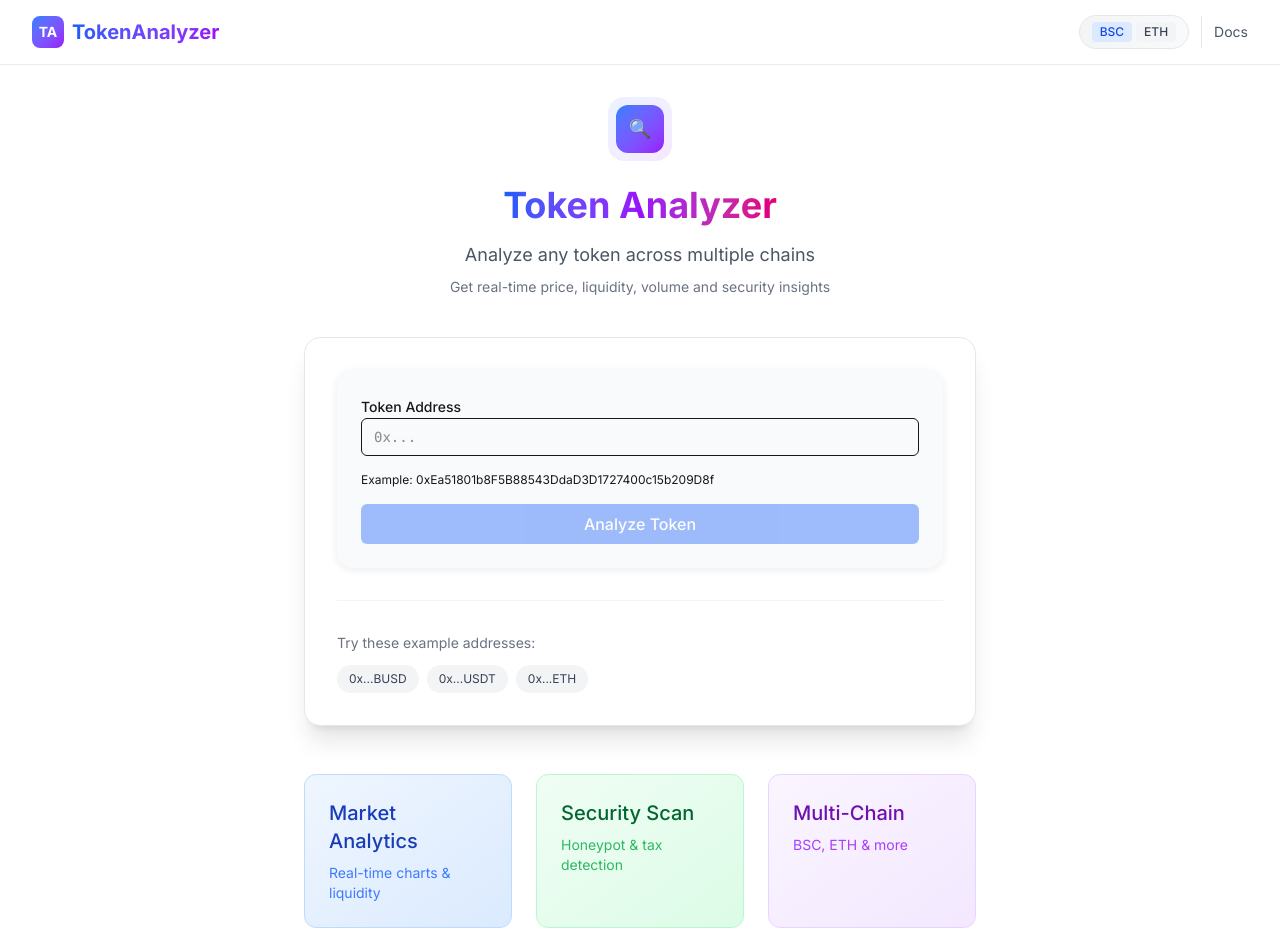
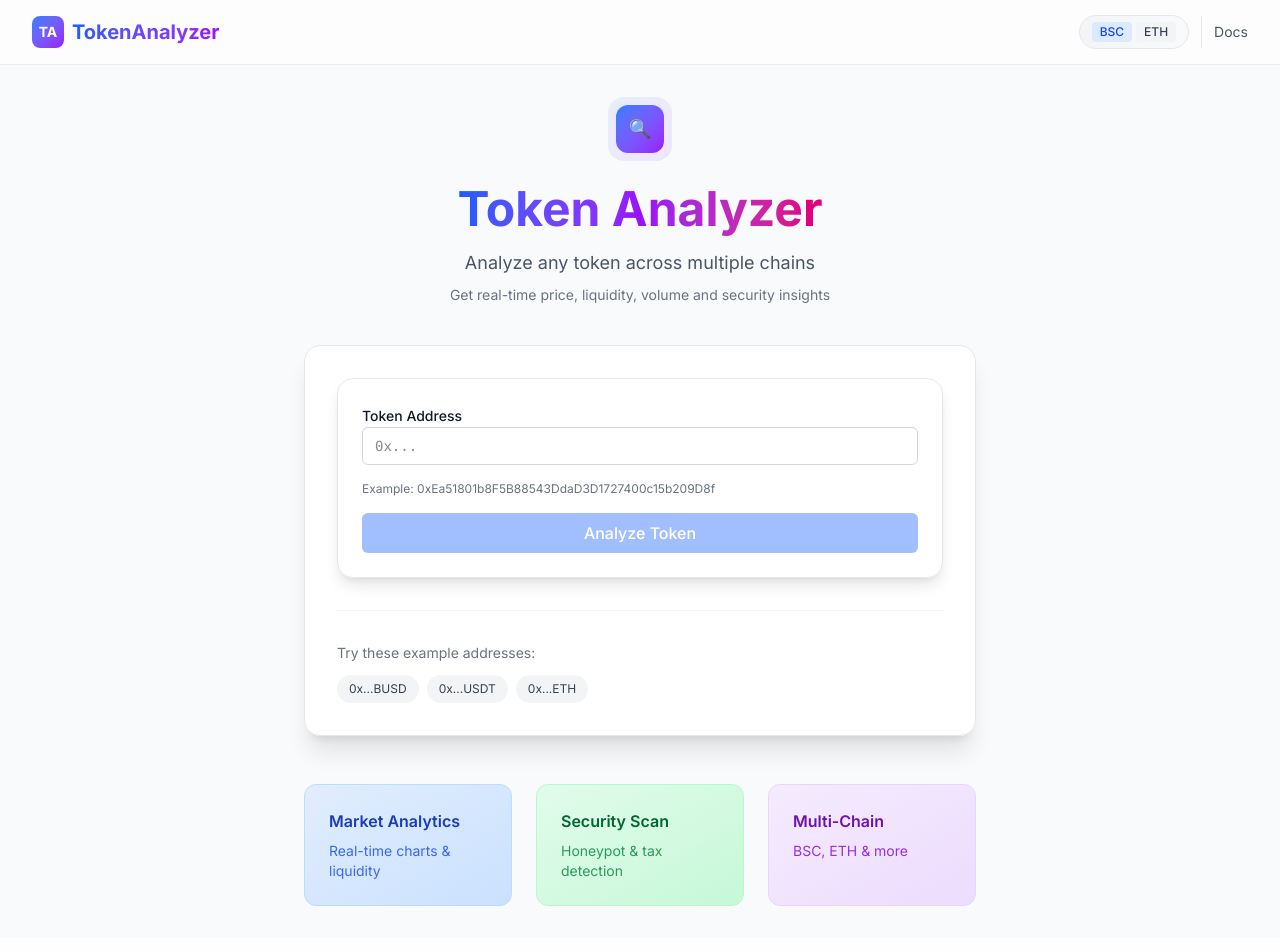
Before and after one commit to milevskidarko/tokenApp, a Next.js app: page / in a window 1280 px wide. Shown: the top 952 px of the page. Built offline with nearby package versions, Linux system fonts and the light colour scheme.

Commit message:
fix: move background color to body for full-page light/dark mode support

```diff
--- a/src/app/globals.css
+++ b/src/app/globals.css
@@ -5,41 +5,5 @@
   --foreground: #171717;
   --muted-foreground: #6b7280;
   --card-bg: #f9fafb;
-  --card-shadow: 0 2px 8px 0 rgba(0,0,0,0.08);
+  --card-shadow: 0 2px 8px 0 rgba(0, 0, 0, 0.08);
 }
-
-.dark {
-  --background: #18181b;
-  --foreground: #f4f4f5;
-  --muted-foreground: #a1a1aa;
-  --card-bg: #23232a;
-}
-
-body {
-  background: var(--background);
-  color: var(--foreground);
-  font-family: var(--font-geist-sans, Arial, Helvetica, sans-serif);
-}
-
-.card {
-  background: var(--card-bg);
-  border-radius: 1rem;
-  box-shadow: var(--card-shadow);
-  padding: 1.5rem;
-}
-
-h1, .h1 {
-  font-size: 2.25rem;
-  font-weight: 700;
-  line-height: 2.5rem;
-}
-h2, .h2 {
-  font-size: 1.5rem;
-  font-weight: 600;
-  line-height: 2rem;
-}
-h3, .h3 {
-  font-size: 1.25rem;
-  font-weight: 500;
-  line-height: 1.75rem;
-}
--- a/src/app/page.tsx
+++ b/src/app/page.tsx
@@ -3,7 +3,7 @@
 
 export default function Home() {
   return (
-    <div className="flex flex-1 items-center justify-center">
+    <div className="flex flex-1 items-center justify-center bg-gray-50 dark:bg-gray-900 min-h-screen transition-colors duration-200">
       <div className="w-full max-w-2xl mx-auto">
         <div className="text-center mb-10">
           <div className="inline-flex items-center justify-center p-2 rounded-2xl bg-gradient-to-br from-blue-500/10 to-purple-600/10 mb-6">
@@ -26,10 +26,10 @@
           </p>
         </div>
 
-        <div className="bg-white dark:bg-gray-800/50 rounded-2xl p-8 shadow-xl border border-gray-200 dark:border-gray-700/50 backdrop-blur-sm">
+        <div className="bg-white/90 dark:bg-gray-900/80 rounded-2xl p-8 shadow-xl border border-gray-200 dark:border-gray-700/50 backdrop-blur-sm">
           <TokenSearch />
 
-          <div className="mt-8 pt-8 border-t border-gray-100 dark:border-gray-700">
+          <div className="mt-8 pt-8 border-t border-gray-100 dark:border-gray-800">
             <p className="text-sm text-gray-500 dark:text-gray-400 mb-3">
               Try these example addresses:
             </p>
@@ -48,17 +48,17 @@
         </div>
 
         <div className="grid grid-cols-1 md:grid-cols-3 gap-6 mt-12">
-          <div className="p-6 rounded-xl bg-gradient-to-br from-blue-50 to-blue-100 dark:from-blue-900/20 dark:to-blue-800/10 border border-blue-200 dark:border-blue-800/30">
-            <h3 className="font-semibold text-blue-800 dark:text-blue-300 mb-2">Market Analytics</h3>
-            <p className="text-sm text-blue-600/80 dark:text-blue-400/80">Real-time charts & liquidity</p>
+          <div className="p-6 rounded-xl bg-gradient-to-br from-blue-100/80 to-blue-200/80 dark:from-blue-900/60 dark:to-blue-800/40 border border-blue-200 dark:border-blue-800/40">
+            <h3 className="font-semibold text-blue-800 dark:text-blue-200 mb-2">Market Analytics</h3>
+            <p className="text-sm text-blue-700/80 dark:text-blue-300/80">Real-time charts & liquidity</p>
           </div>
-          <div className="p-6 rounded-xl bg-gradient-to-br from-green-50 to-green-100 dark:from-green-900/20 dark:to-green-800/10 border border-green-200 dark:border-green-800/30">
-            <h3 className="font-semibold text-green-800 dark:text-green-300 mb-2">Security Scan</h3>
-            <p className="text-sm text-green-600/80 dark:text-green-400/80">Honeypot & tax detection</p>
+          <div className="p-6 rounded-xl bg-gradient-to-br from-green-100/80 to-green-200/80 dark:from-green-900/60 dark:to-green-800/40 border border-green-200 dark:border-green-800/40">
+            <h3 className="font-semibold text-green-800 dark:text-green-200 mb-2">Security Scan</h3>
+            <p className="text-sm text-green-700/80 dark:text-green-300/80">Honeypot & tax detection</p>
           </div>
-          <div className="p-6 rounded-xl bg-gradient-to-br from-purple-50 to-purple-100 dark:from-purple-900/20 dark:to-purple-800/10 border border-purple-200 dark:border-purple-800/30">
-            <h3 className="font-semibold text-purple-800 dark:text-purple-300 mb-2">Multi-Chain</h3>
-            <p className="text-sm text-purple-600/80 dark:text-purple-400/80">BSC, ETH & more</p>
+          <div className="p-6 rounded-xl bg-gradient-to-br from-purple-100/80 to-purple-200/80 dark:from-purple-900/60 dark:to-purple-800/40 border border-purple-200 dark:border-purple-800/40">
+            <h3 className="font-semibold text-purple-800 dark:text-purple-200 mb-2">Multi-Chain</h3>
+            <p className="text-sm text-purple-700/80 dark:text-purple-300/80">BSC, ETH & more</p>
           </div>
         </div>
       </div>
--- a/src/components/Main.tsx
+++ b/src/components/Main.tsx
@@ -2,7 +2,7 @@
 import React from 'react';
 
 const Main = ({ children }: { children: React.ReactNode }) => (
-  <main className="flex-1 w-full container mx-auto px-4 sm:px-6 lg:px-8 py-8">
+  <main className="flex-1 w-full container mx-auto px-4 sm:px-6 lg:px-8 py-8 bg-gray-50 dark:bg-gray-900 transition-colors duration-200">
     <div className="animate-in fade-in duration-500">
       {children}
     </div>
--- a/src/components/TokenPageClient.tsx
+++ b/src/components/TokenPageClient.tsx
@@ -62,9 +62,9 @@
   };
 
   return (
-    <div className="space-y-8 animate-in fade-in duration-500">
+    <div className="space-y-8 animate-in fade-in duration-500 bg-gray-50 dark:bg-gray-900 min-h-screen transition-colors duration-200">
       {/* Header Section */}
-      <div className="rounded-2xl bg-gradient-to-r from-blue-500/5 via-purple-500/5 to-pink-500/5 dark:from-blue-500/10 dark:via-purple-500/10 dark:to-pink-500/10 p-6 border border-gray-200/50 dark:border-gray-700/50">
+      <div className="rounded-2xl bg-gradient-to-r from-blue-100/80 via-purple-100/80 to-pink-100/80 dark:from-blue-900/40 dark:via-purple-900/40 dark:to-pink-900/40 p-6 border border-gray-200/50 dark:border-gray-700/50">
         <div className="flex flex-col lg:flex-row lg:items-center justify-between gap-4">
           <div>
             <h1 className="text-2xl sm:text-3xl font-bold bg-gradient-to-r from-blue-600 to-purple-600 dark:from-blue-400 dark:to-purple-400 bg-clip-text text-transparent">
@@ -113,7 +113,7 @@
         {/* Left Column - Chart */}
         <div className="lg:col-span-2 space-y-6">
           {/* Chart Card */}
-          <div className="rounded-2xl bg-white dark:bg-gray-800/50 p-6 border border-gray-200 dark:border-gray-700/50 backdrop-blur-sm shadow-lg">
+          <div className="rounded-2xl bg-white/90 dark:bg-gray-900/80 p-6 border border-gray-200 dark:border-gray-700/50 backdrop-blur-sm shadow-lg">
             <div className="flex flex-col sm:flex-row sm:items-center justify-between gap-4 mb-6">
               <div className="flex items-center gap-3">
                 <div className="p-2 rounded-lg bg-gradient-to-br from-blue-500/10 to-purple-600/10">
@@ -162,7 +162,7 @@
                 />
               </div>
             ) : (
-              <div className="h-[300px] flex items-center justify-center rounded-xl bg-gray-50 dark:bg-gray-900/50 border border-dashed border-gray-300 dark:border-gray-700">
+              <div className="h-[300px] flex items-center justify-center rounded-xl bg-gray-100 dark:bg-gray-800/60 border border-dashed border-gray-300 dark:border-gray-700">
                 <div className="text-center">
                   <div className="h-12 w-12 rounded-full bg-gray-200 dark:bg-gray-700 flex items-center justify-center mx-auto mb-3">
                     <FiActivity className="text-gray-400 text-xl" />
@@ -203,7 +203,7 @@
         {/* Right Column - Security & Info */}
         <div className="space-y-6">
           {/* Security Card */}
-          <div className="rounded-2xl bg-white dark:bg-gray-800/50 p-6 border border-gray-200 dark:border-gray-700/50 backdrop-blur-sm shadow-lg">
+          <div className="rounded-2xl bg-white/90 dark:bg-gray-900/80 p-6 border border-gray-200 dark:border-gray-700/50 backdrop-blur-sm shadow-lg">
             <div className="flex items-center gap-3 mb-6">
               <div className="p-2 rounded-lg bg-gradient-to-br from-red-500/10 to-orange-600/10">
                 <FiShield className="text-red-600 dark:text-red-400 text-xl" />
@@ -255,7 +255,7 @@
           </div>
 
           {/* Token Info Card */}
-          <div className="rounded-2xl bg-gradient-to-br from-gray-50 to-white dark:from-gray-800 dark:to-gray-900 p-6 border border-gray-200 dark:border-gray-700">
+          <div className="rounded-2xl bg-gradient-to-br from-gray-100/80 to-white/80 dark:from-gray-900/60 dark:to-gray-800/60 p-6 border border-gray-200 dark:border-gray-700">
             <h3 className="font-semibold text-gray-800 dark:text-gray-200 mb-4">Token Information</h3>
             <div className="space-y-3">
               <InfoRow label="Chain" value={activePair?.chain || "-"} />
@@ -273,7 +273,7 @@
 
       {/* No Data State */}
       {!dexLoading && !goplusLoading && (!dex?.pairs || dex.pairs.length === 0) && (
-        <div className="rounded-2xl bg-yellow-50 dark:bg-yellow-900/20 p-6 border border-yellow-200 dark:border-yellow-800/30">
+        <div className="rounded-2xl bg-yellow-50 dark:bg-yellow-900/40 p-6 border border-yellow-200 dark:border-yellow-800/40">
           <div className="flex items-center gap-3">
             <div className="h-6 w-6 rounded-full bg-yellow-100 dark:bg-yellow-900/30 flex items-center justify-center">
               <span className="text-yellow-600 dark:text-yellow-400">⚠️</span>
--- a/src/components/TokenSearch.tsx
+++ b/src/components/TokenSearch.tsx
@@ -21,7 +21,7 @@
     return (
         <form
             onSubmit={handleSubmit}
-            className="card p-6 space-y-4 shadow-lg"
+            className="card p-6 space-y-4 shadow-lg bg-white/90 dark:bg-gray-900/80 border border-gray-200 dark:border-gray-700 rounded-2xl"
         >
             <label className="text-sm font-medium">
                 Token Address
@@ -29,14 +29,14 @@
 
             <input
                 type="text"
-                className="w-full rounded-md border px-3 py-2 font-mono text-sm focus:outline-none focus:ring-2 focus:ring-blue-500"
+                className="w-full rounded-md border border-gray-300 dark:border-gray-700 bg-white dark:bg-gray-800 px-3 py-2 font-mono text-sm text-gray-900 dark:text-gray-100 focus:outline-none focus:ring-2 focus:ring-blue-500"
                 placeholder="0x..."
                 value={address}
                 onChange={(e) => setAddress(e.target.value)}
                 onBlur={() => setTouched(true)}
             />
 
-            <div className="text-xs text-muted-foreground">
+            <div className="text-xs text-gray-500 dark:text-gray-400">
                 Example: 0xEa51801b8F5B88543DdaD3D1727400c15b209D8f
             </div>
 
@@ -49,7 +49,7 @@
             <button
                 type="submit"
                 disabled={!isValidAddress(address)}
-                className="w-full rounded-md bg-blue-600 py-2 text-white font-medium hover:bg-blue-700 disabled:opacity-40"
+                className="w-full rounded-md bg-blue-600 py-2 text-white font-medium hover:bg-blue-700 disabled:opacity-40 dark:bg-blue-700 dark:hover:bg-blue-800"
             >
                 Analyze Token
             </button>
```
